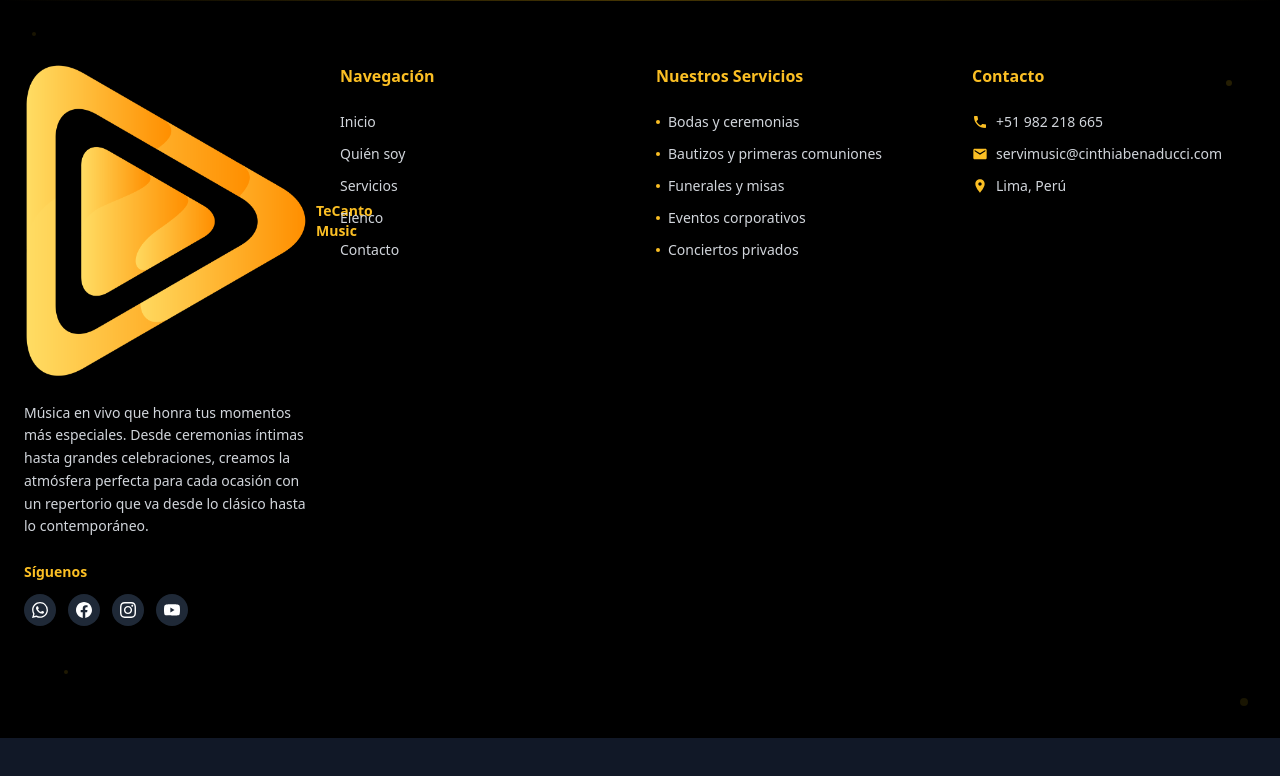
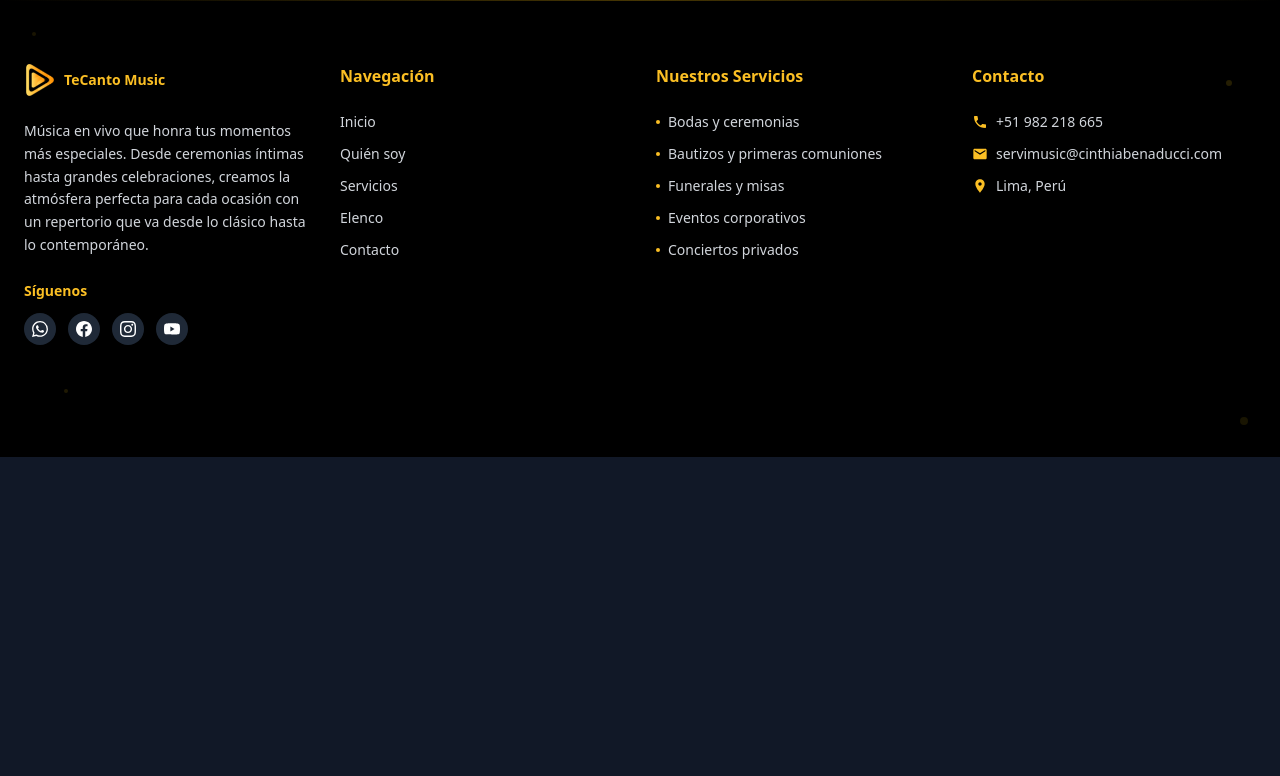
Before and after one commit to AxiosPE/WebTeCanto, a website: page components/footer.html in a window 1280 px wide. Drawn offline with nearby package versions, Linux system fonts and the light colour scheme.

Commit message:
correciones

```diff
--- a/components/footer.html
+++ b/components/footer.html
@@ -9,6 +9,12 @@
   <style>
     :root {
       --color-amarillo: #fbbf24;
+    }
+
+    footer img {
+      max-width: 100%;
+      height: auto;
+      display: block;
     }
   </style>
 </head>
@@ -38,7 +44,7 @@
         <!-- Logo y descripción -->
         <div class="space-y-6">
           <div class="flex items-center gap-2 mb-4">
-            <img src="/assets/Logo-transparente.png" alt="TeCanto Music">
+            <img src="/assets/Logo-transparente.png" alt="TeCanto Music" class="w-8 h-8 object-contain">
             <span class="text-sm font-bold" style="color: var(--color-amarillo);">TeCanto Music</span>
           </div>
 
```
Also changed, not shown: index.html (+1 -1 lines), nosotros.html (+1 -1 lines), assets/Gallery/4.jpg (added).
